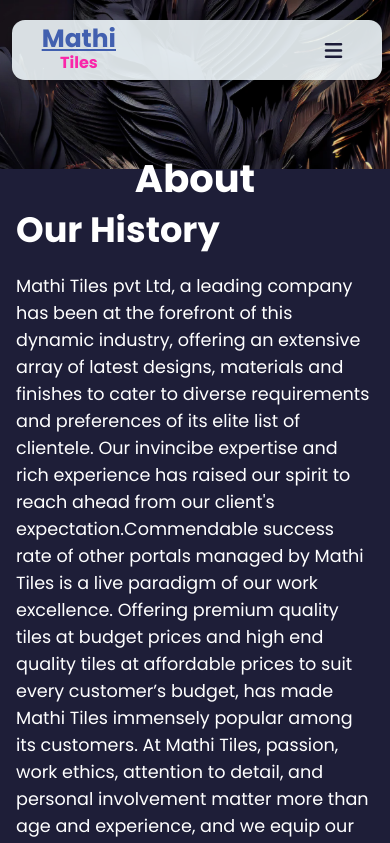
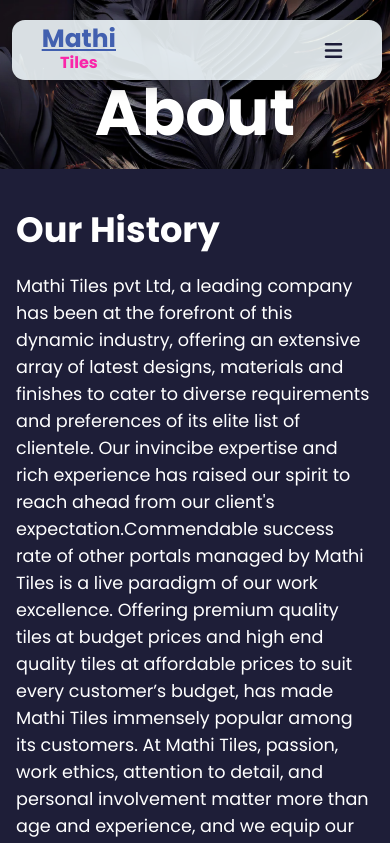
Before and after one commit to Mathiyarasi-soundar/Mathi-Tiles, a React (Create React App) app: page /mathi-tiles/about in a window 390 px wide. Shown: the top 843 px of the page. Built offline with nearby package versions, Linux system fonts and the light colour scheme; a web font is replaced by a local one.

Commit message:
first commit

```diff
--- a/src/Routes/Styles/About.css
+++ b/src/Routes/Styles/About.css
@@ -12,21 +12,14 @@
 
 .about-head {
     position: absolute;
-    top: 250px;
+    /* top: 250px; */
+    top: 50%;
     left: 50%;
     transform: translate(-50%, -50%);
     width: 100%;
     font-size: xx-large;
     padding-top: 3rem !important;
     text-align: center;
-}
-
-@media screen and (max-width:1000px) {
-    .about-head {
-        height: 55vh;
-        font-size: x-large;
-        padding-top: 3rem !important;
-    }
 }
 
 @media screen and (max-width:555px) {
@@ -40,14 +33,6 @@
         height: 20vh;
     }
 
-    .about-head {
-        left: 50%;
-        height: 35vh;
-        position: absolute;
-        transform: translate(-50%, -50%);
-        font-size: larger;
-        padding-top: 3rem !important;
-    }
 }
 
 .about-content {
```
